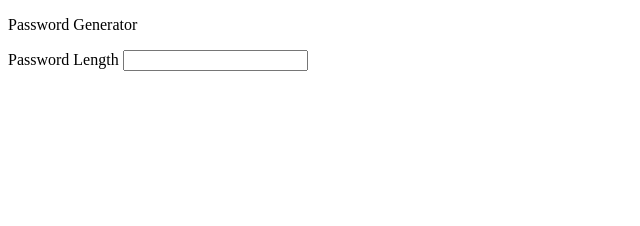
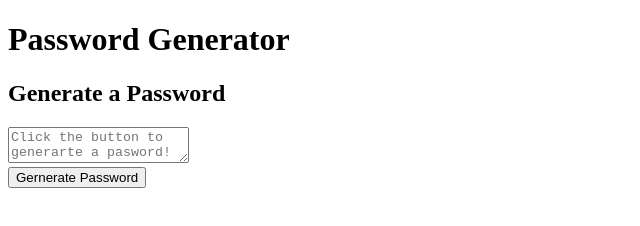
Before and after one commit to alxsaunders/password-generator, a plain HTML site: page index.html in a window 1280 px wide. Shown: the whole page, without its empty margins (0-640 px from the left). Drawn offline with Linux system fonts and the light colour scheme.

Commit message:
finished html

```diff
--- a/index.html
+++ b/index.html
@@ -10,22 +10,39 @@
 <body>
     <div class="maincontainer">
         <div class="inner">
-            <p class="heading">Password Generator</p>
+
+            <header>
+
+            <h1>Password Generator</h1>
+            </header>
+
+            <div class="box">
+                <div class="box-header">
+                    <h2>Generate a Password</h2>
+                </div>
+                <div class="box-body">
+                    <textarea
+                    readonly
+                    id="password"
+                    placeholder="Click the button to generarte a pasword!"
+                    aria-label="Generated Password"
+                    ></textarea>
+                </div>
+                <div class="box-footer">
+                    <button id="generate class="btn">Gernerate Password</button>
+                    <div id="password-criteria"></div>
+                </div>
+
+            </div>
+        </div>
+    </div>
 
 
-            <div class="pass_box">
 
-                 <span id="pass_display"></span>
 
-            </div>
 
-            <div class="input_box">
 
-                <div class="box" id="box1">
 
-                    <span class="tick" id="pas_len">Password Length</span>
-                    <input type="number" class="length" id="len_input">
-                </div>
 
 
     <script src="script.js"></script>
```
